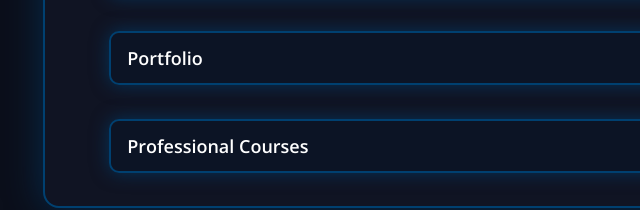
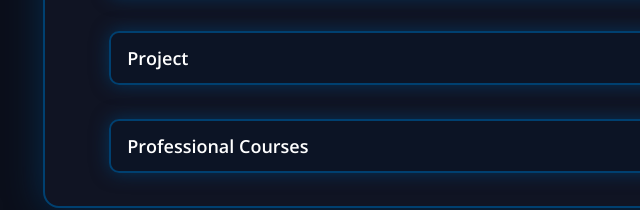
Before and after one commit to everton-freitas/portfolio-everton, a plain HTML site: page index.html in a window 1280 px wide. Shown: the part 560-770 px from the top of the page, 97-737 px from the left. Drawn offline with nearby package versions, Linux system fonts and the light colour scheme; no server answers.

Commit message:
Update index.html

```diff
--- a/index.html
+++ b/index.html
@@ -79,7 +79,7 @@
             </section>
 
             <section class="acordeon">
-                <button class="trigger">Portfolio</button>
+                <button class="trigger">Project</button>
                 <div class="content">
                     <ul data-id="profile.portfolio" class="portfolio">
                         <li>
```
